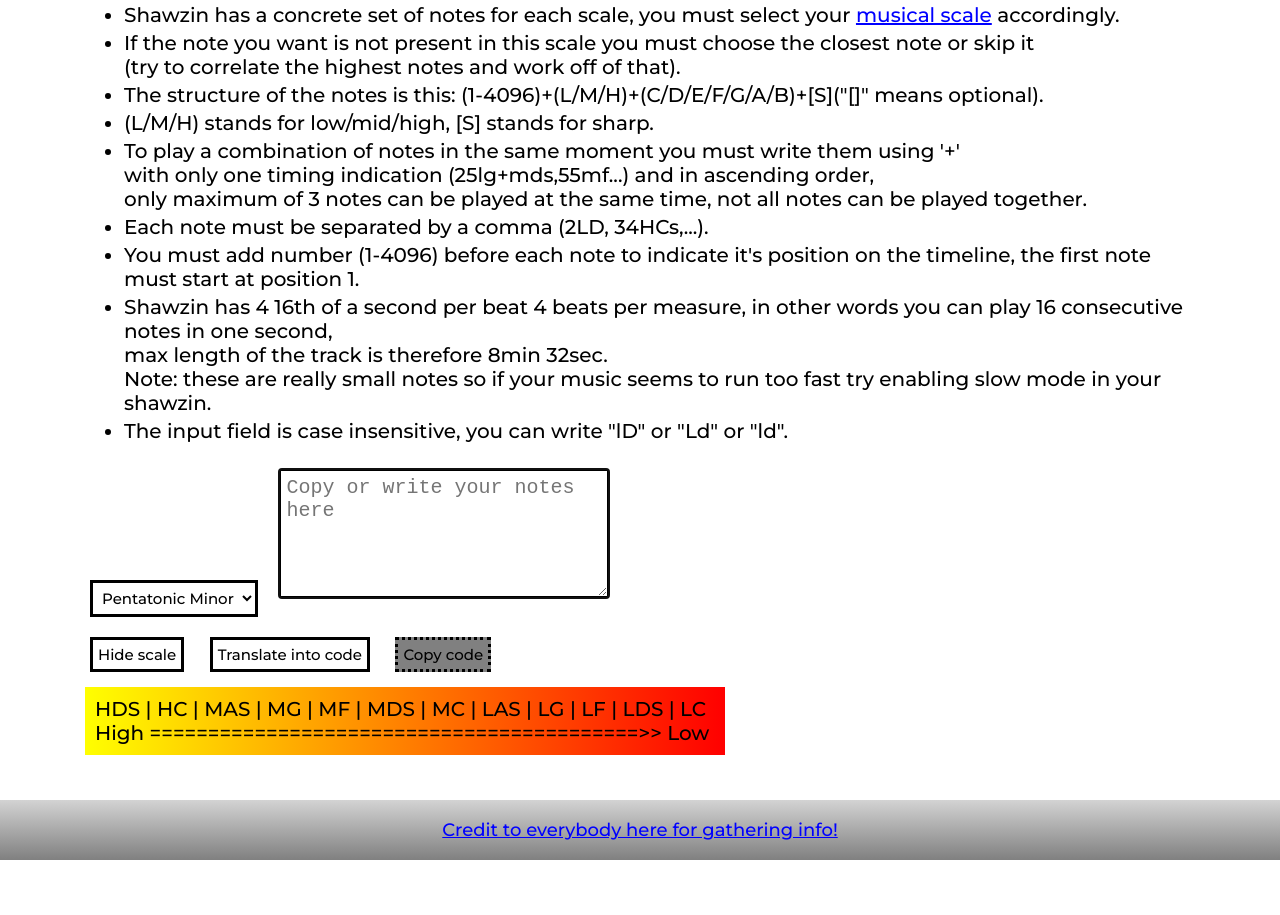
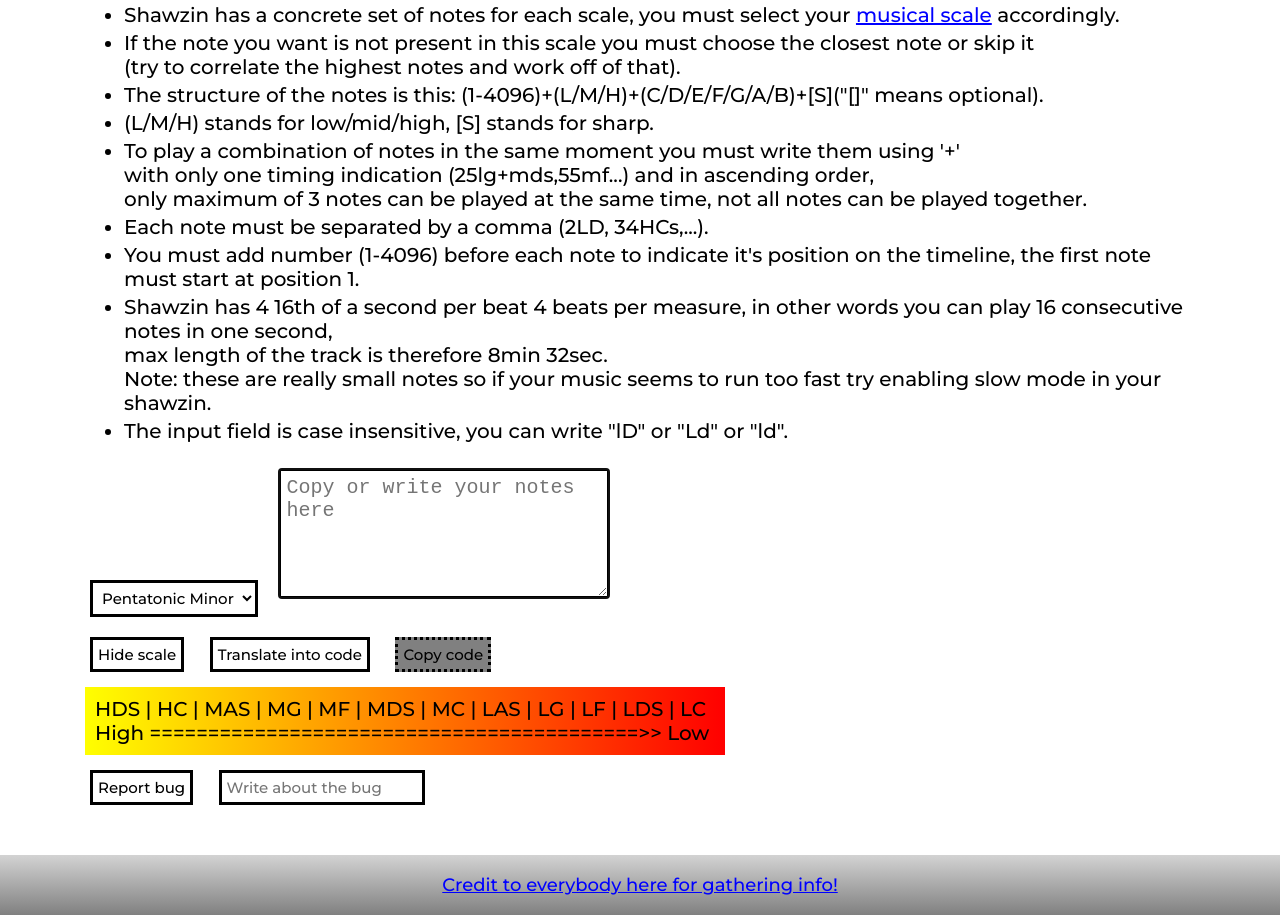
Before and after one commit to DANser-freelancer/Warframe-shawzin, a plain HTML site: page index.html in a window 1280 px wide. Shown: the part 256-1171 px from the top of the page. Before the commit the page ends 1116 px from the top, so only its background shows below. Drawn offline with Linux system fonts and the light colour scheme.

Commit message:
Update index.html

```diff
--- a/index.html
+++ b/index.html
@@ -56,6 +56,8 @@
 		<p id="scale-notes">HDS | HC | MAS | MG | MF | MDS | MC | LAS | LG | LF | LDS | LC</p>
 		<p>High ==========================================>> Low</p>
 	</div>
+	<input type="button" name="bug-report" id="bug-report-btn" value="Report bug">
+	<input type="text" name="bug-report-text" id="bug-report-text" placeholder="Write about the bug">
 	</div>
 </article>
 <footer>
```
